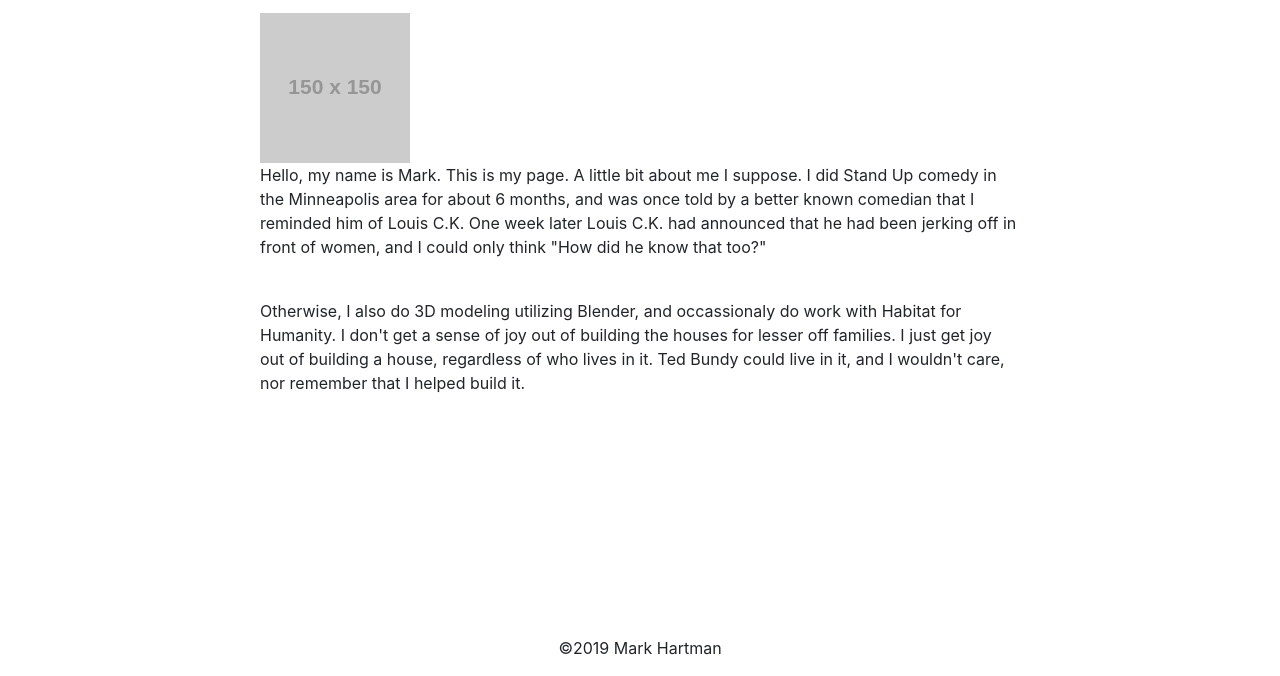
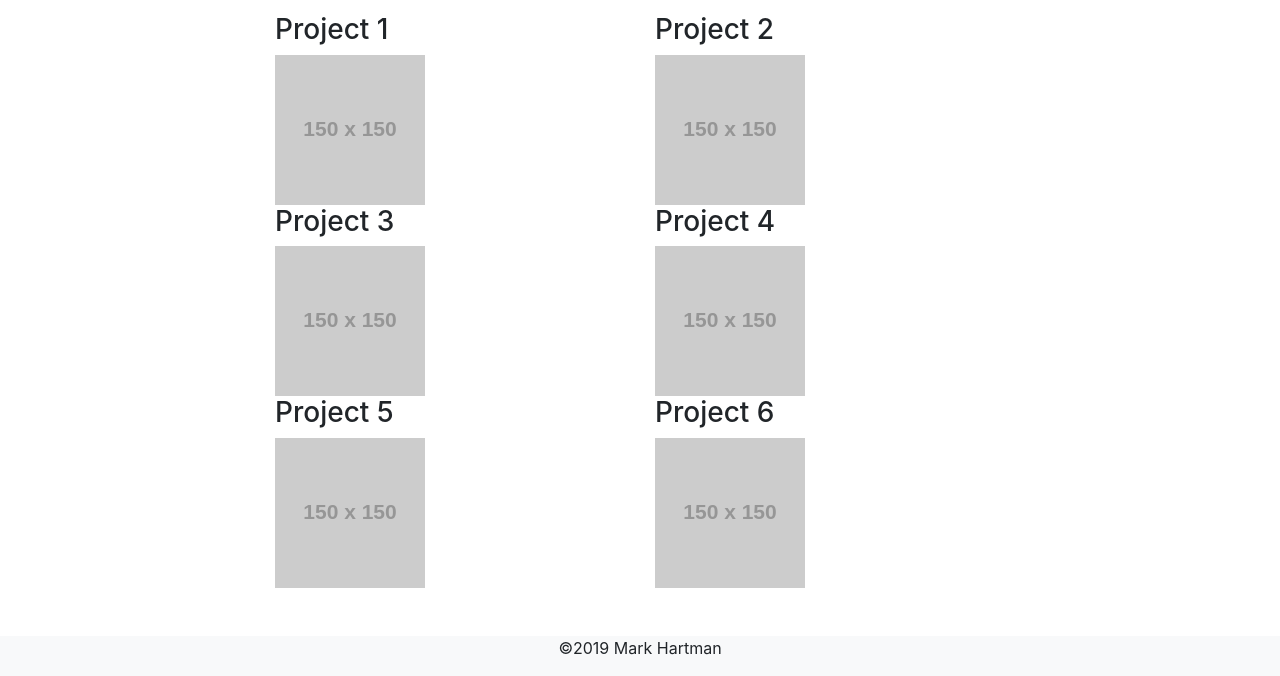
Before and after one commit to LilGherkin/Bootstrap-Portfolio, a plain HTML site: page portfolio.html in a window 1280 px wide. Shown: the part 124-800 px from the top of the page. Drawn offline with nearby package versions, Linux system fonts and the light colour scheme; placeholder pictures from the web are drawn by us.

Commit message:
Added in the columns, rows, and blank images for portfolio page.

```diff
--- a/portfolio.html
+++ b/portfolio.html
@@ -44,27 +44,46 @@
   <div class="row">
     <div class="col-md-8 offset-md-2">
       <div class="block">
-        <h1 class="block-header">About Me</h1>
-        <hr>
+        <h1 class="block-header">Portfolio</h1>
+        <hr />
         <div class="row">
-            <img src="https://via.placeholder.com/150" class="img-responsive" alt="I have no good photos of myself.">
-            <p>Hello, my name is Mark. This is my page. A little bit about me I suppose.
-            I did Stand Up comedy in the Minneapolis area for about 6 months, and was once told by a better known comedian that I reminded him of Louis C.K.
-            One week later Louis C.K. had announced that he had been jerking off in front of women, and I could only think "How did he know that too?"
-          </p>
-          <br>
-        <p class="pull-left">Otherwise, I also do 3D modeling utilizing Blender, and occassionaly do work with Habitat for Humanity.
-         I don't get a sense of joy out of building the houses for lesser off families.
-         I just get joy out of building a house, regardless of who lives in it.
-         Ted Bundy could live in it, and I wouldn't care, nor remember that I helped build it.
-        </p>
+          <div class="col-sm-6 col-md-12 col-lg-6">
+            <h3>Project 1</h3>
+            <img class="img-fluid port-image" src="https://via.placeholder.com/150" alt="It's not that I'm too good for pictues, it's that a gray box has as much meaning as a random stock image.">
+          </div>
+          <div class="col-sm-6 col-md-12 col-lg-6">
+            <h3>Project 2</h3>
+            <img class="img-fluid port-image" src="https://via.placeholder.com/150" alt="">
+          </div>
+        </div>
+        <div class="row">
+          <div class="col-sm-6 col-md-12 col-lg-6">
+            <h3>Project 3</h3>
+            <img class="img-fluid port-image" src="https://via.placeholder.com/150" alt="Who reads alt text, aside from the blind, or xkcd readers?">
+          </div>
+          <div class="col-sm-6 col-md-12 col-lg-6">
+            <h3>Project 4</h3>
+            <img class="img-fluid port-image" src="https://via.placeholder.com/150" alt="I fought a bear once. It was at a gay bar however.">
+          </div>
+        </div>
+        <div class="row">
+          <div class="col-sm-6 col-md-12 col-lg-6">
+            <h3>Project 5</h3>
+            <img class="img-fluid port-image" src="https://via.placeholder.com/150" alt="Yeet">
+          </div>
+          <div class="col-sm-6 col-md-12 col-lg-6">
+            <h3>Project 6</h3>
+            <img class="img-fluid port-image" src="https://via.placeholder.com/150" alt=>
+          </div>
         </div>
       </div>
     </div>
   </div>
 </div>
 
-<footer class="page-footer fixed-bottom">
+
+<!-- Footer Thing-->
+<footer class="page-footer fixed-bottom bg-light">
   <div class="container">
     <div class="row">
     <div class="col-md-8 offset-md-2">
```
